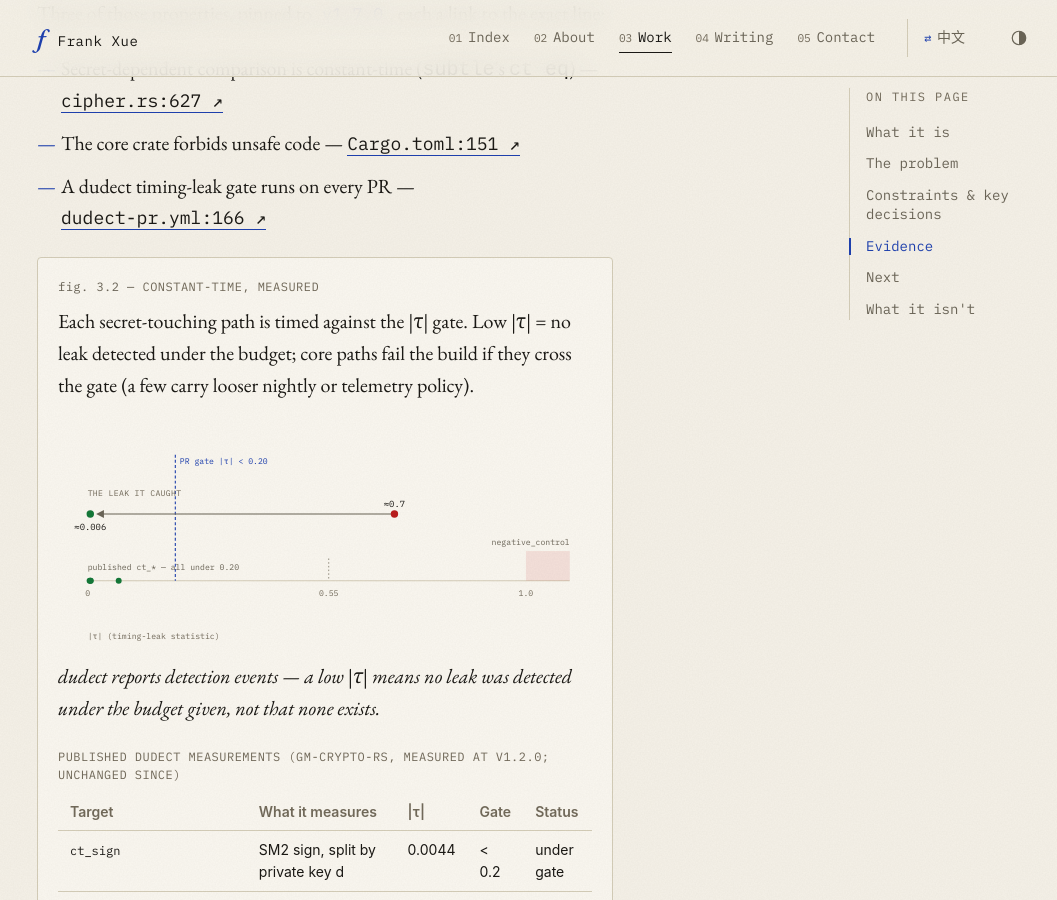
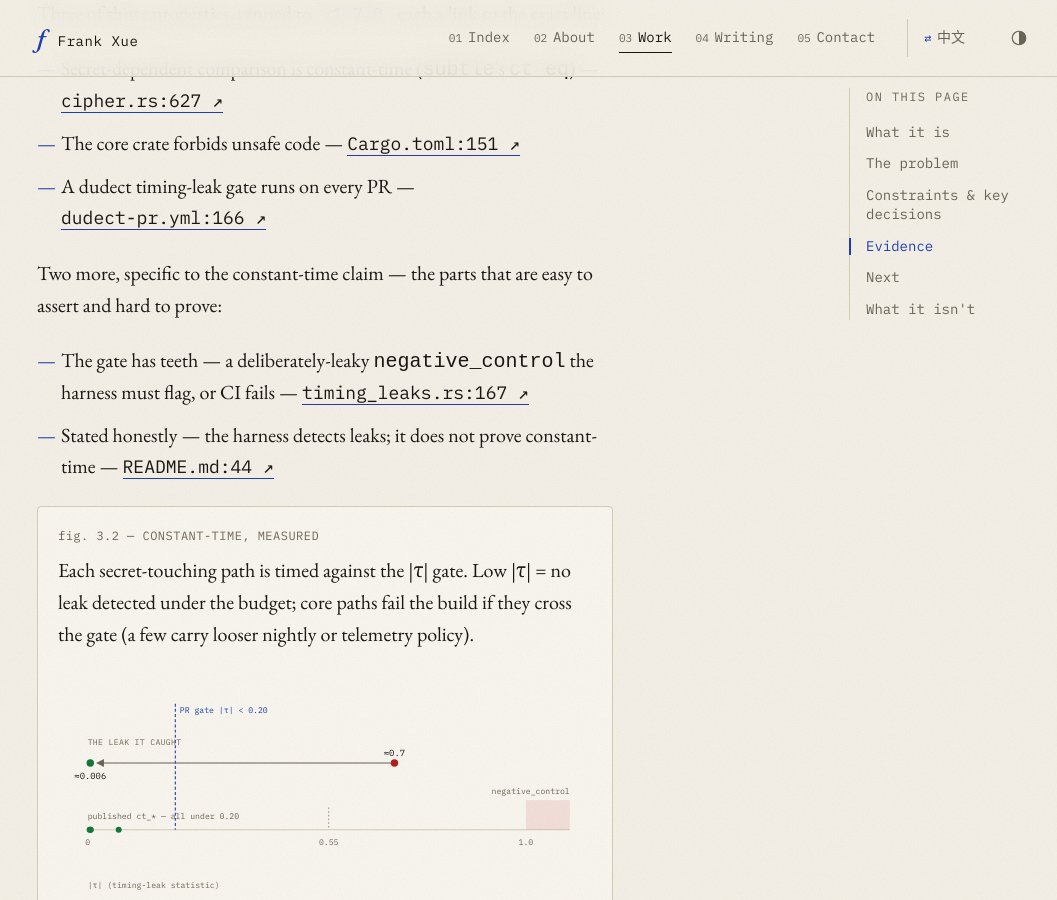
Before and after one commit to frankxue831/frankxue831.github.io, a Jekyll site: the page built from projects/gm-crypto-rs.html, in a window 1280 px wide and 900 px high, scrolled down 4423 px. Shown: the whole window, without its empty margins (101-1158 px from the left). Built offline with Jekyll 4.4.1, drawn with Linux system fonts in a browser that asks for light colours.

Commit message:
content(gm-crypto-rs): add two constant-time evidence anchors
Extends the Evidence section with a small, distinct block of the two
constant-time anchors the existing audit notes don't already carry --
the parts that are easy to assert and hard to prove:

  - the gate has teeth: a deliberately-leaky negative_control the dudect
    harness must flag, or CI fails -> timing_leaks.rs:167
  - stated honestly: the harness detects leaks, it does not prove
    constant-time -> README.md:44

Plain English, each a deep link to the exact source line at v1.7.0.
No JS, no CSP change (connect-src stays 'self'). Mirrored in the ZH page.

Co-Authored-By: Claude Opus 4.8 (1M context) <noreply@anthropic.com>

```diff
--- a/projects/gm-crypto-rs.html
+++ b/projects/gm-crypto-rs.html
@@ -181,6 +181,18 @@ summary_outcome: "In-CI leak-regression gates for secret-touching paths."
             <li>A dudect timing-leak gate runs on every PR —
                 <a href="https://github.com/frankxue831/gm-crypto-rs/blob/v1.7.0/.github/workflows/dudect-pr.yml#L166" rel="noopener noreferrer">dudect-pr.yml:166 <span aria-hidden="true">&#8599;</span></a></li>
         </ul>
+        <p>
+            Two more, specific to the constant-time claim &mdash; the parts that are
+            easy to assert and hard to prove:
+        </p>
+        <ul class="audit-notes">
+            <li>The gate has teeth &mdash; a deliberately-leaky <code>negative_control</code>
+                the harness must flag, or CI fails &mdash;
+                <a href="https://github.com/frankxue831/gm-crypto-rs/blob/v1.7.0/crates/gmcrypto-core/benches/timing_leaks.rs#L167" rel="noopener noreferrer">timing_leaks.rs:167 <span aria-hidden="true">&#8599;</span></a></li>
+            <li>Stated honestly &mdash; the harness detects leaks; it does not prove
+                constant-time &mdash;
+                <a href="https://github.com/frankxue831/gm-crypto-rs/blob/v1.7.0/README.md#L44" rel="noopener noreferrer">README.md:44 <span aria-hidden="true">&#8599;</span></a></li>
+        </ul>
         {% include dudect-chart.html %}
         <details class="drawer">
             <summary>{{ site.data.i18n[page.lang].details.earlier_releases | escape }}</summary>
```
Also changed, not shown: zh/projects/gm-crypto-rs.html (+9 -0 lines).
